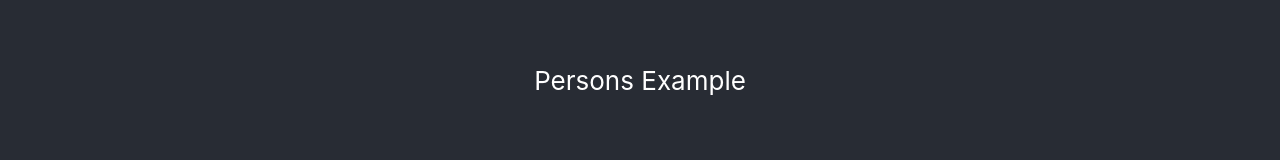
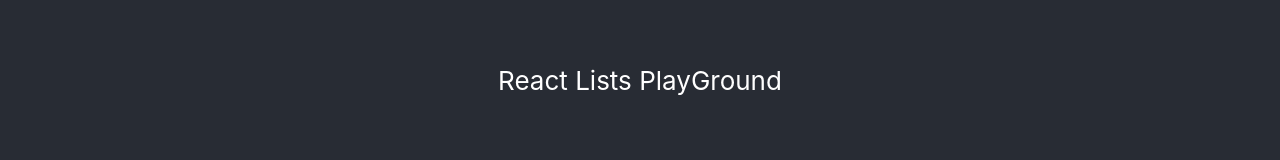
Before and after one commit to appdevdude7/reactlists, a React (Create React App) app: page / in a window 1280 px wide. Shown: the top 160 px of the page. Built offline with nearby package versions, Linux system fonts and the light colour scheme.

Commit message:
changed header

```diff
--- a/src/components/Header.js
+++ b/src/components/Header.js
@@ -3,7 +3,7 @@ import React from 'react'
 const Header = () => {
     return (
         <div>
-            Persons Example
+            React Lists PlayGround
         </div>
     )
 }
```
